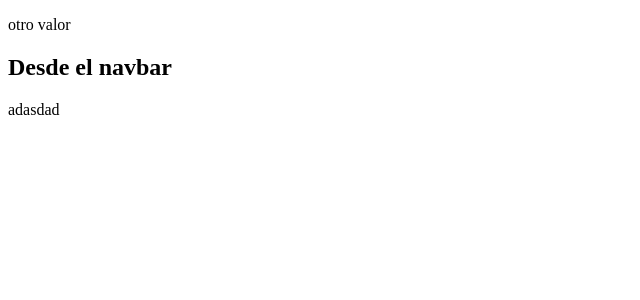
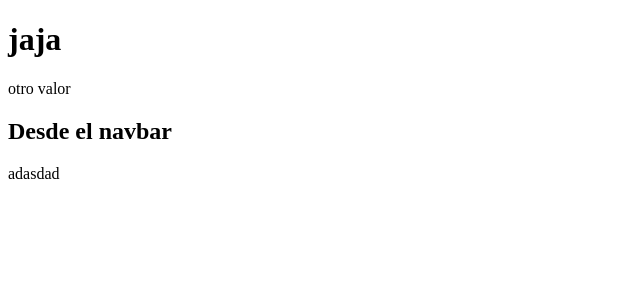
Before and after one commit to Andrescc143/playvie-frontend, an Angular app in the folder playvie-frontend/: page / in a window 1280 px wide. Shown: the top 300 px of the page, without its empty margins (0-640 px from the left). Built offline with nearby package versions, Linux system fonts and the light colour scheme.

Commit message:
add an h1 on app.component.html

```diff
--- a/playvie-frontend/src/app/app.component.html
+++ b/playvie-frontend/src/app/app.component.html
@@ -1,2 +1,3 @@
+<h1>jaja</h1>
 <p>otro valor</p>
 <app-nav-bar></app-nav-bar>
```
